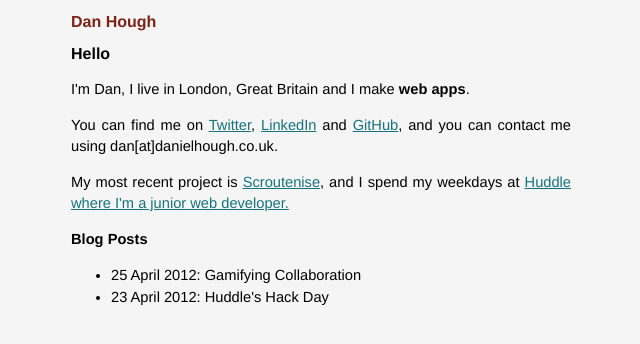
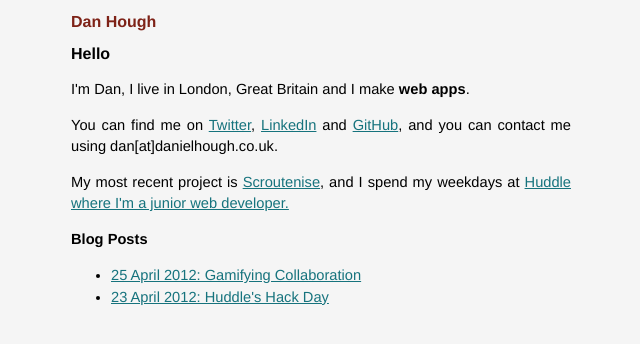
Before and after one commit to basicallydan/danhough.com, a Jekyll site: the page built from index.html, in a window 1280 px wide. Shown: the top 344 px of the page, without its empty margins (319-959 px from the left). Built offline with Jekyll 4.4.1, drawn with Linux system fonts in a browser that asks for light colours.

Commit message:
Links to blog posts now actually there!

```diff
--- a/index.html
+++ b/index.html
@@ -13,6 +13,6 @@
 <h2>Blog Posts</h2>
 <ul>
   {% for post in site.posts %}
-  <li>{{ post.date | date: "%d %B %Y" }}: {{ post.title }}</li>
+  <li><a href="{{ post.url }}">{{ post.date | date: "%d %B %Y" }}: {{ post.title }}</a></li>
   {% endfor %}
 </ul>
```
